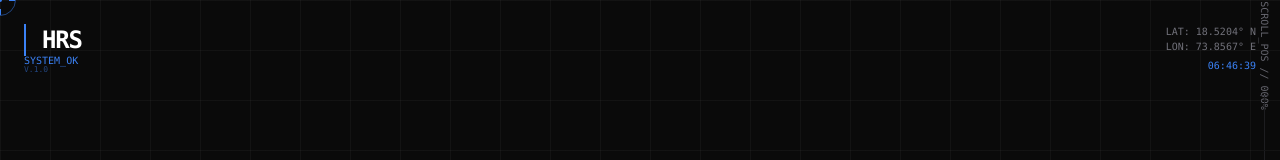
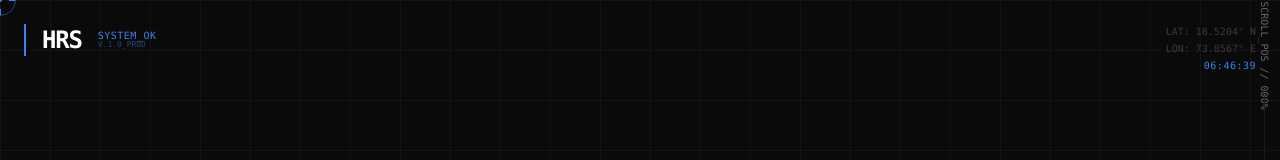
Before and after one commit to HRS0004/Portfolio-Website, a Next.js app: page / in a window 1280 px wide. Shown: the top 160 px of the page. Built offline with nearby package versions, Linux system fonts and the light colour scheme.

Commit message:
auto-commit for db877f50-3d87-49e6-85e0-e72ea2f2955e

```diff
--- a/src/components/Header.tsx
+++ b/src/components/Header.tsx
@@ -14,21 +14,23 @@ export default function Header() {
     }, [])
 
     return (
-        <header className="fixed top-0 left-0 right-0 z-50 p-6 flex justify-between items-start pointer-events-none">
+        <header className="fixed top-0 left-0 right-0 z-50 p-6 flex justify-between items-start pointer-events-none" data-testid="header">
             <div className="pointer-events-auto logo-container">
-                <div className="text-2xl font-bold tracking-tighter border-l-2 border-blue-500 pl-4 logo-hrs">
-                    HRS
-                </div>
-                <div className="flex flex-col">
-                    <span className="text-[10px] font-mono text-blue-500 uppercase leading-none">SYSTEM_OK</span>
-                    <span className="text-[8px] font-mono text-blue-500/50 leading-none">V.1.0</span>
+                <div className="flex items-center gap-4">
+                    <div className="text-2xl font-bold tracking-tighter border-l-2 border-primary pl-4 text-white hover:text-primary transition-colors duration-300">
+                        HRS
+                    </div>
+                    <div className="flex flex-col">
+                        <span className="text-[10px] font-mono text-primary uppercase leading-none tracking-wider">SYSTEM_OK</span>
+                        <span className="text-[8px] font-mono text-primary/50 leading-none">V.1.0_PROD</span>
+                    </div>
                 </div>
             </div>
 
-            <div className="pointer-events-auto text-right font-mono text-[10px] text-zinc-500">
-                <div>LAT: 18.5204° N</div>
-                <div>LON: 73.8567° E</div>
-                <div className="text-blue-500 mt-1">{time}</div>
+            <div className="pointer-events-auto text-right font-mono text-[10px] text-neutral-500 space-y-0.5">
+                <div className="text-neutral-600">LAT: 18.5204° N</div>
+                <div className="text-neutral-600">LON: 73.8567° E</div>
+                <div className="text-primary mt-1.5 tracking-wider">{time}</div>
             </div>
         </header>
     )
```
